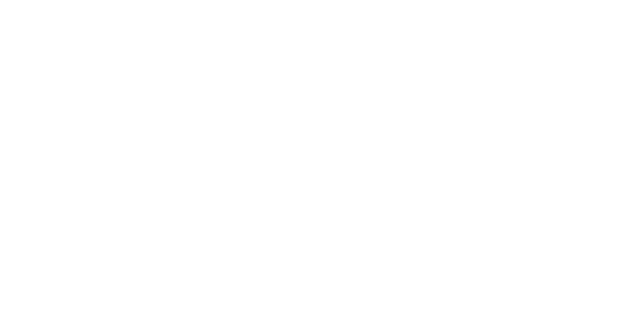
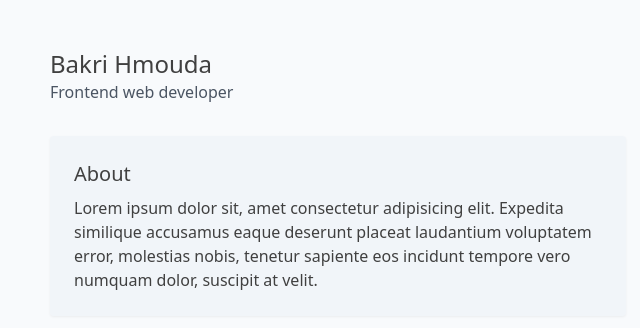
Before and after one commit to Bakri-Hmouda/portfolio, a SvelteKit app: page / in a window 1280 px wide. Shown: the top 328 px of the page, without its empty margins (14-654 px from the left). Built offline with nearby package versions, Linux system fonts and the light colour scheme.

Commit message:
simple header and about card

```diff
--- a/package.json
+++ b/package.json
@@ -23,6 +23,7 @@
 		"postcss": "^8.4.23",
 		"prettier": "^2.8.0",
 		"prettier-plugin-svelte": "^2.8.1",
+		"prettier-plugin-tailwindcss": "^0.3.0",
 		"svelte": "^3.54.0",
 		"svelte-check": "^3.0.1",
 		"tailwindcss": "^3.3.2",
--- a/src/app.html
+++ b/src/app.html
@@ -1,12 +1,14 @@
 <!DOCTYPE html>
 <html lang="en">
+
 <head>
     <meta charset="utf-8" />
     <link rel="icon" href="%sveltekit.assets%/favicon.png" />
-		<meta name="viewport" content="width=device-width" />
-		%sveltekit.head%
+    <meta name="viewport" content="width=device-width" /> %sveltekit.head%
 </head>
-	<body data-sveltekit-preload-data="hover">
+
+<body data-sveltekit-preload-data="hover" class="bg-slate-50 text-neutral-700 dark:bg-gray-800 dark:text-gray-100">
     <div style="display: contents">%sveltekit.body%</div>
 </body>
+
 </html>
--- a/src/routes/+layout.svelte
+++ b/src/routes/+layout.svelte
@@ -2,4 +2,11 @@
 	import '../app.css';
 </script>
 
-<slot />
+<header class="px-4 md:px-16 pt-12">
+	<h1 class="text-2xl">Bakri Hmouda</h1>
+	<p class="text-gray-600 dark:text-gray-400">Frontend web developer</p>
+</header>
+
+<main>
+	<slot />
+</main>
--- a/src/routes/+page.svelte
+++ b/src/routes/+page.svelte
@@ -0,0 +1,15 @@
+<!-- template -->
+<svelte:head>
+	<title>Bakri Hmouda</title>
+</svelte:head>
+
+<section class="max-w-7xl mt-8 px-4 sm:px-16">
+	<div class="bg-slate-100 dark:bg-gray-700 rounded p-6 drop-shadow-sm md:w-1/2">
+		<h2 class="text-xl capitalize mb-2">about</h2>
+		<p>
+			Lorem ipsum dolor sit, amet consectetur adipisicing elit. Expedita similique accusamus eaque
+			deserunt placeat laudantium voluptatem error, molestias nobis, tenetur sapiente eos incidunt
+			tempore vero numquam dolor, suscipit at velit.
+		</p>
+	</div>
+</section>
```
Also changed, not shown: 1 other file (tests, documents, lock files or other folders). Lines whose indentation alone changed are shown as unchanged.
